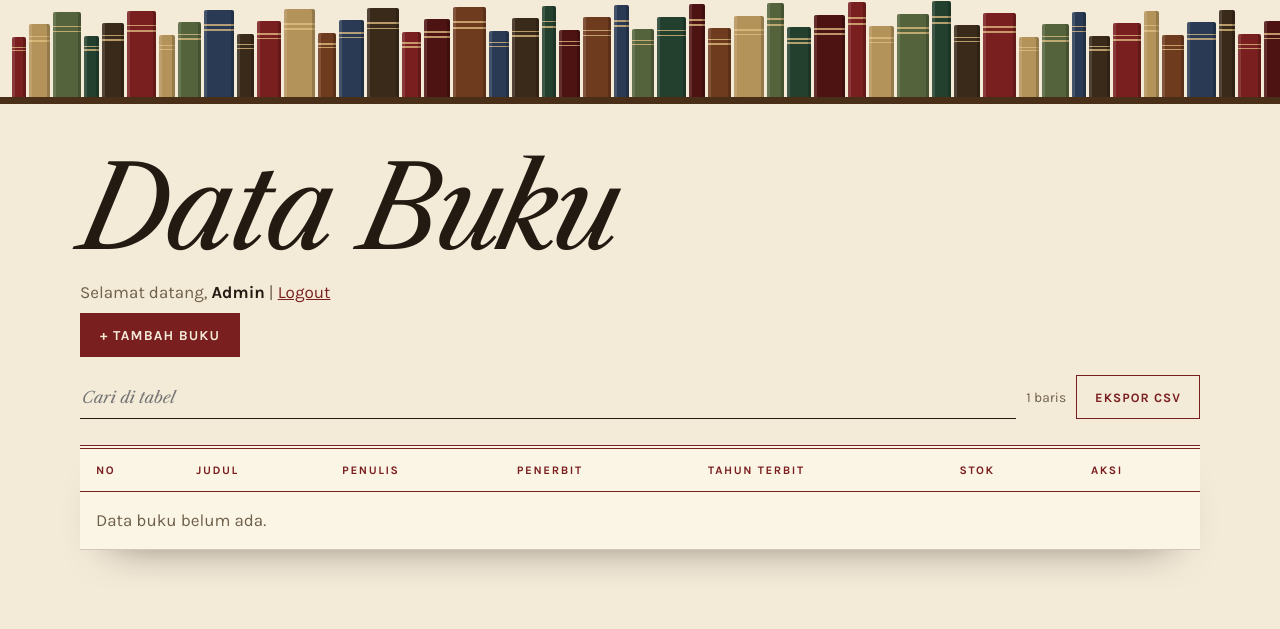
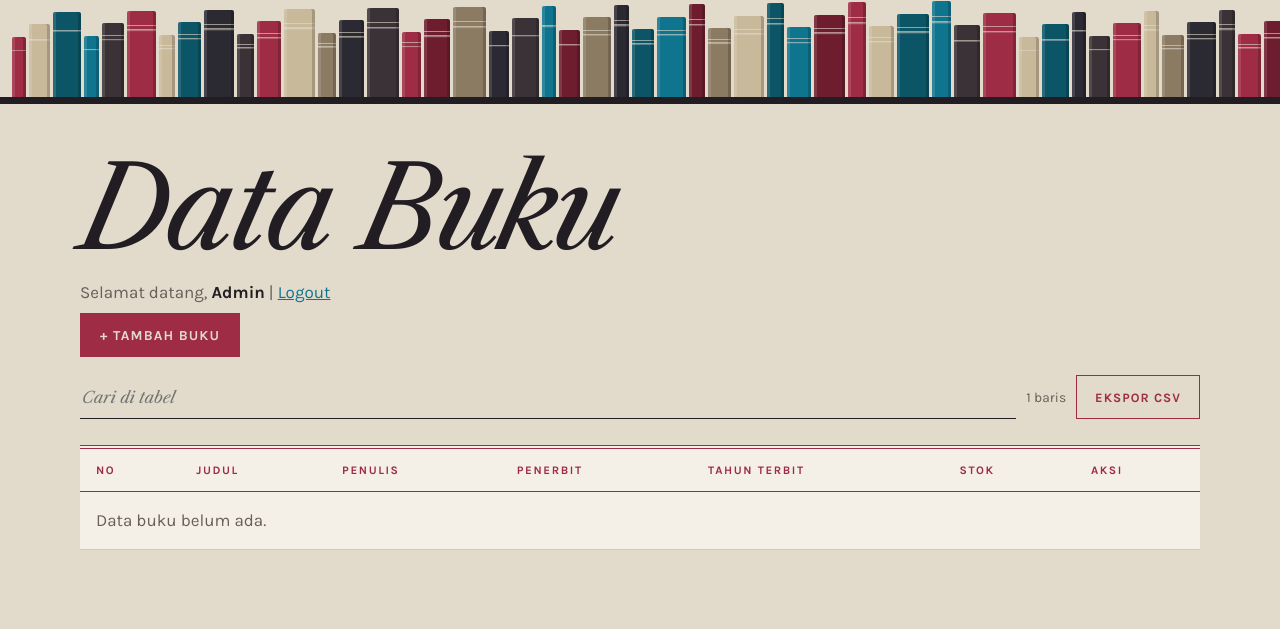
Before and after one commit to Jauzaaaaaaaaaaaaaaa/katalog-buku, a PHP site: page / in a window 1280 px wide. Shown: the top 629 px of the page. Run offline with PHP 8.4, Linux system fonts and the light colour scheme; a user stored in the database is signed in; data that the repository does not hold is empty.

Commit message:
Perbarui ke versi terbaru dari portofolio

```diff
--- a/atelier/theme.css
+++ b/atelier/theme.css
@@ -1,26 +1,26 @@
-/* DATA BUKU: perpustakaan tua. Kertas, tinta, merah sampul, kartu katalog dan punggung buku. */
-:root { --paper: #f3ead8; --card: #fbf5e6; --ink: #231a12; --dim: #6f6049; --ox: #7a1f1f; --hair: rgba(35, 26, 18, .2);
-  --at-accent: #7a1f1f; --at-on-accent: #f3ead8; --at-deep: #4d1212; --at-mono: "Karla", sans-serif; }
+/* DATA BUKU: perpustakaan. Palet raspberry #9E2C44, driftwood #E2DBCC, turquoise #0F748D. */
+:root { --paper: #e2dbcc; --card: #f4f0e7; --ink: #211d22; --dim: #675f58; --ox: #9e2c44; --tq: #0f748d; --hair: rgba(33, 29, 34, .18);
+  --at-accent: #9e2c44; --at-on-accent: #e2dbcc; --at-deep: #0f748d; --at-mono: "Karla", sans-serif; }
 html { background: var(--paper); }
 body, body.at { width: min(1120px, 100% - 40px); margin: 0 auto; padding: 0 0 80px; font-family: "Karla", Arial, sans-serif; color: var(--ink); background: transparent; line-height: 1.55; }
 h1, h2, h3 { font-family: "Libre Caslon Text", Georgia, serif; font-weight: 400; }
 body > h2 { margin: clamp(30px, 6vh, 60px) 0 14px; font-size: clamp(3rem, 9vw, 7.2rem); line-height: .98; letter-spacing: -.03em; font-style: italic; }
-a { color: var(--ox); }
+a { color: var(--tq); }
 
 /* Rak punggung buku di atas halaman */
-.bk-shelf { display: flex; align-items: flex-end; gap: 3px; height: clamp(76px, 13vh, 130px); margin-inline: calc((100vw - 100%) / -2); padding-inline: 12px; overflow: hidden; border-bottom: 7px solid #4a2f18; }
-.bk-shelf i { flex: 0 0 auto; width: var(--w); height: var(--h); background: var(--c); border-radius: 2px 2px 0 0; box-shadow: inset 3px 0 0 rgba(255, 255, 255, .12), inset -3px 0 0 rgba(0, 0, 0, .18); background-image: linear-gradient(transparent 16%, rgba(226, 192, 131, .75) 16% 18%, transparent 18% 22%, rgba(226, 192, 131, .75) 22% 24%, transparent 24%); transform: translateY(100%); animation: bk-rise .9s var(--at-out) var(--d) forwards; transition: transform .35s var(--at-out); }
+.bk-shelf { display: flex; align-items: flex-end; gap: 3px; height: clamp(76px, 13vh, 130px); margin-inline: calc((100vw - 100%) / -2); padding-inline: 12px; overflow: hidden; border-bottom: 7px solid #211d22; }
+.bk-shelf i { flex: 0 0 auto; width: var(--w); height: var(--h); background: var(--c); border-radius: 2px 2px 0 0; box-shadow: inset 3px 0 0 rgba(255, 255, 255, .12), inset -3px 0 0 rgba(0, 0, 0, .18); background-image: linear-gradient(transparent 16%, rgba(226, 219, 204, .6) 16% 17%, transparent 17% 21%, rgba(226, 219, 204, .6) 21% 22%, transparent 24%); transform: translateY(100%); animation: bk-rise .9s var(--at-out) var(--d) forwards; transition: transform .35s var(--at-out); }
 @keyframes bk-rise { to { transform: none; } }
 
 /* Layar pembuka: buku terbuka */
 .at-curtain__a, .at-curtain__b { border-radius: 0; inset: 0; }
 .bk-book { position: relative; width: min(66vw, 300px); height: min(44vw, 200px); perspective: 900px; }
-.bk-book span { position: absolute; top: 0; bottom: 0; width: 50%; background: #f3ead8; box-shadow: inset 0 0 0 1px rgba(0,0,0,.14); }
+.bk-book span { position: absolute; top: 0; bottom: 0; width: 50%; background: #f4f0e7; box-shadow: inset 0 0 0 1px rgba(0,0,0,.14); }
 .bk-book span:nth-child(1) { left: 0; background-image: repeating-linear-gradient(transparent 0 14px, rgba(35,26,18,.18) 14px 15px); background-position: 12px 14px; }
 .bk-book span:nth-child(2) { right: 0; background-image: repeating-linear-gradient(transparent 0 14px, rgba(35,26,18,.18) 14px 15px); background-position: 12px 14px; }
-.bk-book span:nth-child(3) { right: 0; background: #2f0c0c; transform-origin: left; box-shadow: inset 0 0 0 3px #b4935a; animation: bk-open 1.4s var(--at-ease) .15s forwards; backface-visibility: hidden; }
+.bk-book span:nth-child(3) { right: 0; background: #0f748d; transform-origin: left; box-shadow: inset 0 0 0 3px #e2dbcc; animation: bk-open 1.4s var(--at-ease) .15s forwards; backface-visibility: hidden; }
 @keyframes bk-open { to { transform: rotateY(-178deg); } }
-.at-curtain__cap { color: #f3ead8; letter-spacing: .16em; }
+.at-curtain__cap { color: #e2dbcc; letter-spacing: .16em; }
 
 /* Baris salam dan aksi */
 body > p { margin: 8px 0; color: var(--dim); }
@@ -30,22 +30,22 @@ body > p:nth-of-type(2) a:hover, form button:hover { background: var(--ink); tra
 form a { background: transparent; color: var(--ox); box-shadow: inset 0 0 0 1px var(--ox); margin-left: 6px; }
 
 /* Tabel sebagai kartu katalog */
-table { width: 100%; margin-top: 26px; border: 0 !important; border-collapse: collapse; background: var(--card); box-shadow: 0 22px 44px -32px rgba(35, 26, 18, .7); border-top: 4px double var(--ox) !important; }
+table { width: 100%; margin-top: 26px; border: 0 !important; border-collapse: collapse; background: var(--card); box-shadow: none; border-top: 4px double var(--ox) !important; }
 th { padding: 14px 16px; border: 0 !important; border-bottom: 1px solid var(--ox) !important; text-align: left; font: 700 .72rem "Karla", sans-serif; letter-spacing: .14em; text-transform: uppercase; color: var(--ox); }
 td { padding: 15px 16px; border: 0 !important; border-bottom: 1px solid var(--hair) !important; }
 td:nth-child(2) { font: italic 400 1.14rem "Libre Caslon Text", Georgia, serif; }
 td:nth-child(1), td:nth-child(5), td:nth-child(6) { font-variant-numeric: tabular-nums; color: var(--dim); }
-tr:hover td { background: rgba(122, 31, 31, .06); }
+tr:hover td { background: rgba(15, 116, 141, .07); }
 @media (max-width: 760px) { table { display: block; overflow-x: auto; white-space: nowrap; } }
 
 /* Form dan masuk sebagai kartu perpustakaan */
-form { max-width: 620px; margin-top: 22px; padding: clamp(22px, 4vw, 42px); background: var(--card); background-image: repeating-linear-gradient(transparent 0 37px, rgba(122, 31, 31, .1) 37px 38px); box-shadow: 0 26px 50px -34px rgba(35, 26, 18, .75); position: relative; border-top: 4px double var(--ox); }
+form { max-width: 620px; margin-top: 22px; padding: clamp(22px, 4vw, 42px); background: var(--card); background-image: repeating-linear-gradient(transparent 0 37px, rgba(15, 116, 141, .12) 37px 38px); box-shadow: none; position: relative; border-top: 4px double var(--ox); }
 form::before { content: ""; position: absolute; left: 50%; bottom: 14px; width: 20px; height: 20px; margin-left: -10px; border-radius: 50%; background: var(--paper); box-shadow: inset 0 2px 3px rgba(0,0,0,.28); }
 form p { margin: 0 0 18px; color: var(--ink); }
 form label { font: 700 .72rem "Karla", sans-serif; letter-spacing: .14em; text-transform: uppercase; color: var(--ox); }
 input { width: 100%; min-height: 44px; padding: 6px 2px; border: 0; border-bottom: 1px solid var(--ink); background: transparent; font: italic 400 1.1rem "Libre Caslon Text", Georgia, serif; color: var(--ink); }
 input:focus { outline: 0; border-bottom: 2px solid var(--ox); }
-p[style*="red"] { padding: 11px 14px; background: rgba(122, 31, 31, .1); color: var(--ox) !important; }
+p[style*="red"] { padding: 11px 14px; background: rgba(158, 44, 68, .1); color: var(--ox) !important; }
 
 .dt-bar { position: relative; z-index: 1; display: flex; flex-wrap: wrap; align-items: center; gap: 10px; margin: 18px 0 12px; }
 .dt-bar input { flex: 1; min-width: 200px; font-size: 1rem; }
--- a/atelier/theme.js
+++ b/atelier/theme.js
@@ -3,7 +3,7 @@ window.AT = {
   ms: 1600,
   intro: '<div class="bk-book"><span></span><span></span><span></span></div>',
   bg: function (body) {
-    var C = ['#7a1f1f', '#23402f', '#2a3a55', '#b4935a', '#4d1212', '#3a2a1a', '#54633c', '#6e3b1f'];
+    var C = ['#9e2c44', '#0f748d', '#2b2a33', '#c9b99b', '#6e1d2f', '#3a3236', '#0b5567', '#8c7b63'];
     var s = document.createElement('div'), h = '';
     s.className = 'bk-shelf';
     s.setAttribute('aria-hidden', 'true');
```
